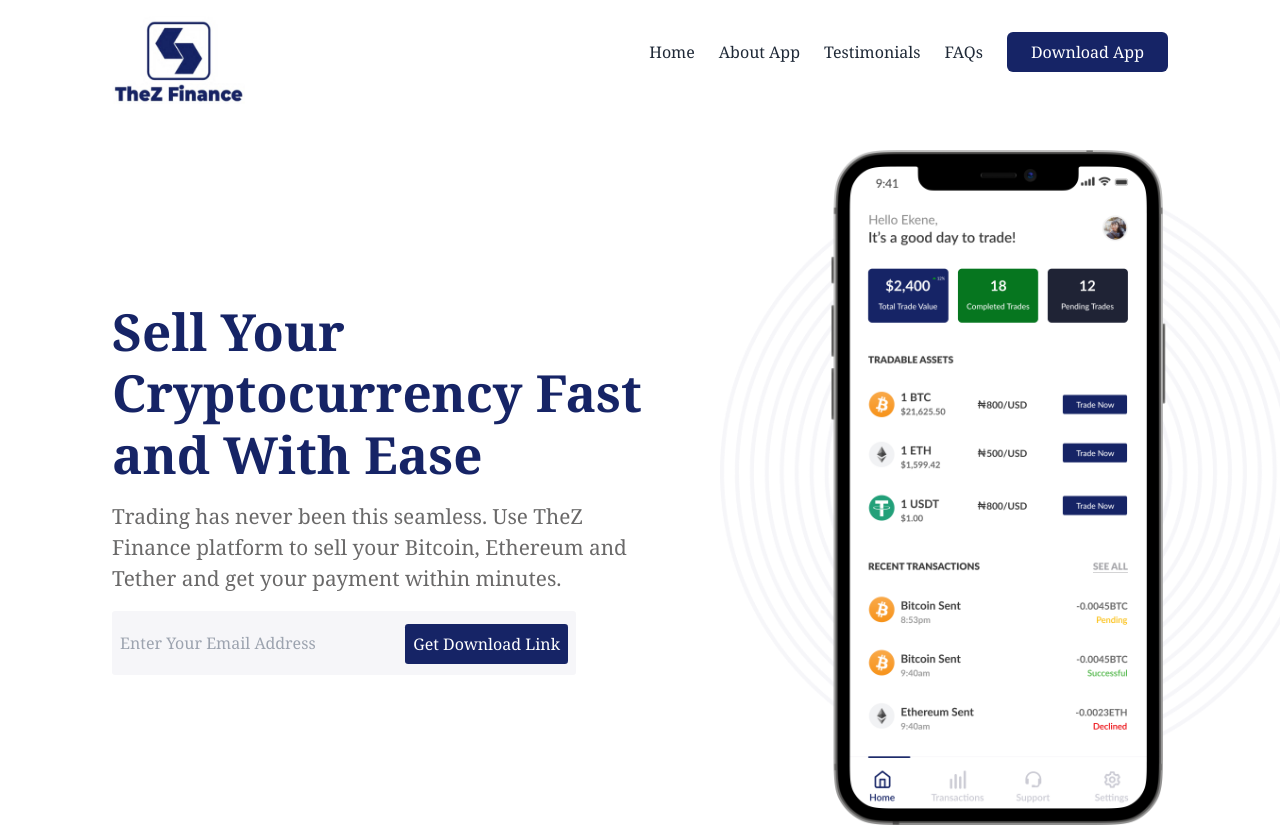
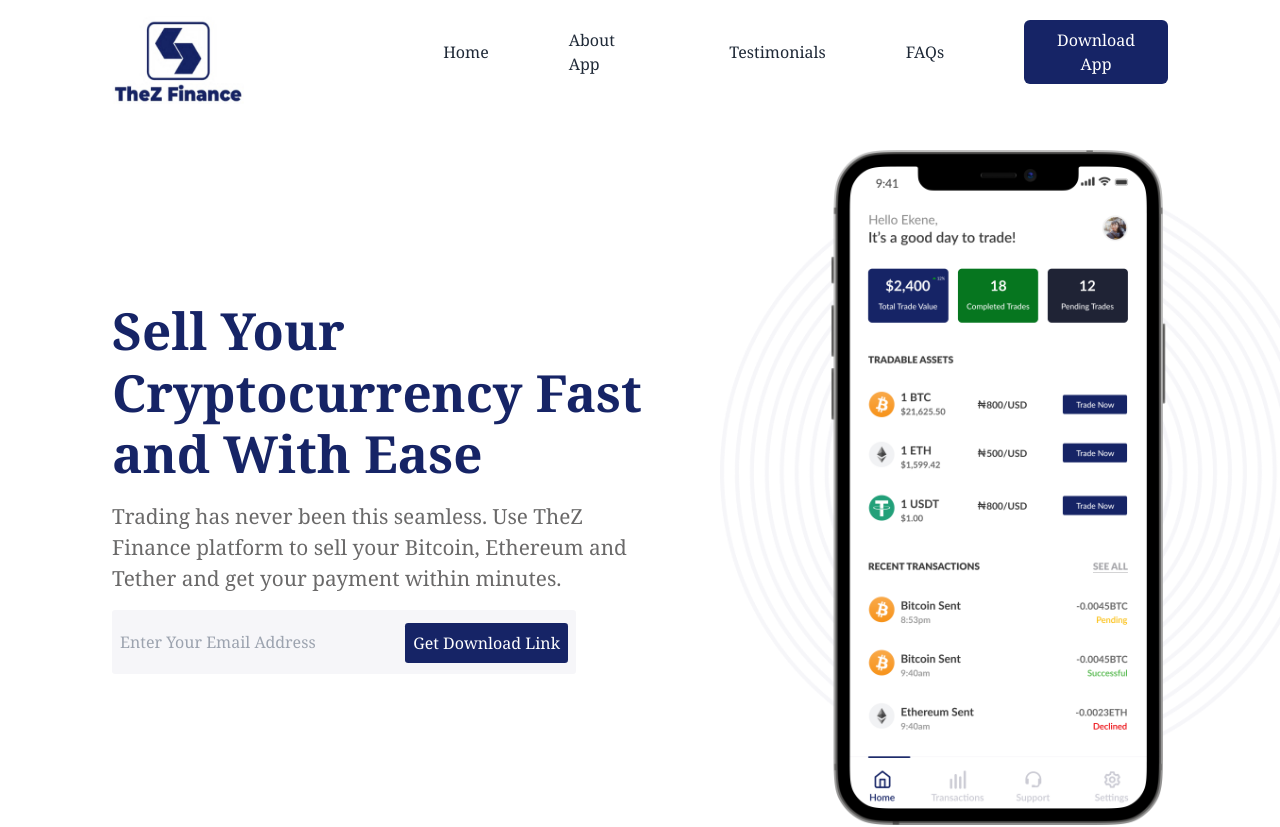
Before and after one commit to Chioma227/TheZCopy, a React (Create React App) app: page / in a window 1280 px wide. Shown: the top 827 px of the page. Built offline with nearby package versions, Linux system fonts and the light colour scheme.

Commit message:
made changes to navbar

```diff
--- a/src/Pages/Home/DownloadApp.jsx
+++ b/src/Pages/Home/DownloadApp.jsx
@@ -2,6 +2,7 @@
 import phoneGroup from "../../images/Group 125.png";
 import appleLogo from "../../images/Apple logo.png";
 import playStoreLogo from "../../images/Google Play logo.png";
+import { useState } from "react";
 
 const DownloadApp = () => {
   return (
@@ -16,7 +17,7 @@
             <p className="lg:text-sm md:text-xs font-sans w-[89%] xs:text-[.8rem] transition-all">
               Download TheZ Finance Mobile App from Google Playstore and
               Appstore to enjoy seamless transaction of your favourite crypto
-              currency quickly and with ease
+              currency quickly and with ease.
             </p>
             <div className="flex lg:gap-5 md:gap-4 xs:gap-2 mt-10">
               <a
@@ -26,7 +27,11 @@
                 className="bg-gray-900 flex items-center lg:gap-5 sm:gap-3  md:gap-3 xs:gap-3 lg:px-3 md:px-2 sm:px-2 xs:px-2 rounded-md hover:no-underline hover:text-white py-1 border"
               >
                 <div>
-                  <img src={appleLogo} alt="" className="lg:w-[30px] md:w-[25px] sm:w-[20px] xs:w-[18px]" />
+                  <img
+                    src={appleLogo}
+                    alt=""
+                    className="lg:w-[30px] md:w-[25px] sm:w-[20px] xs:w-[18px]"
+                  />
                 </div>
                 <div>
                   <p className="m-0 font-sans tracking-tighter text-sm">
@@ -45,7 +50,11 @@
                 className="bg-gray-900 flex items-center lg:gap-5 sm:gap-3  lg:px-3 md:px-2 sm:px-2 xs:px-2 rounded-md hover:no-underline hover:text-white border"
               >
                 <div>
-                  <img src={playStoreLogo} alt="" className="lg:w-[30px] md:w-[25px] sm:w-[20px] xs:w-[18px]" />
+                  <img
+                    src={playStoreLogo}
+                    alt=""
+                    className="lg:w-[30px] md:w-[25px] sm:w-[20px] xs:w-[18px]"
+                  />
                 </div>
                 <div>
                   <p className="font-sans tracking-tighter lg:text-sm md:text-xs">
@@ -62,6 +71,7 @@
             <img src={phoneGroup} alt="" />
           </div>
         </section>
+
       </main>
     </>
   );
--- a/src/components/Navbar/Navbar.jsx
+++ b/src/components/Navbar/Navbar.jsx
@@ -59,21 +59,21 @@
             }`}
           >
 
-            <ul className="items-center justify-center space-y-8 md:flex md:space-x-6 md:space-y-0">
-              <li className="text-gray-800 transition-all">
+            <ul className="items-center justify-center space-y-5 md:flex lg:space-x-[80px] md:space-x-[45px] md:space-y-0">
+              <li className="text-gray-800 md:text-base text-sm transition-all">
                 <Link to="/" className="hover:text-gray-900 hover:no-underline">Home</Link>
               </li>
-              <li className="text-gray-800  transition-all">
+              <li className="text-gray-800 md:text-base text-sm  transition-all">
                 <Link to="/about" className="hover:text-gray-900 hover:no-underline">About App</Link>
               </li>
-              <li className="text-gray-800  transition-all">
+              <li className="text-gray-800 md:text-base text-sm  transition-all">
                 <Link to="/testimonials" className="hover:text-gray-900 hover:no-underline">Testimonials</Link>
               </li>
-              <li className="text-gray-800  transition-all">
+              <li className="text-gray-800 md:text-base text-sm  transition-all">
                 <Link to="/faqs" className="hover:text-gray-900 hover:no-underline">FAQs</Link>
               </li>
               <div>
-              <button className="bg-darkblue-100 text-white px-4 py-2 rounded-md">
+              <button className="bg-darkblue-100 text-white md:text-base text-sm md:px-4 xs:px-[10px] py-2 rounded-md">
                 Download App
               </button>
             </div>
```
Also changed, not shown: src/components/Footer/NewsLetter.jsx (+0 -15 lines).
